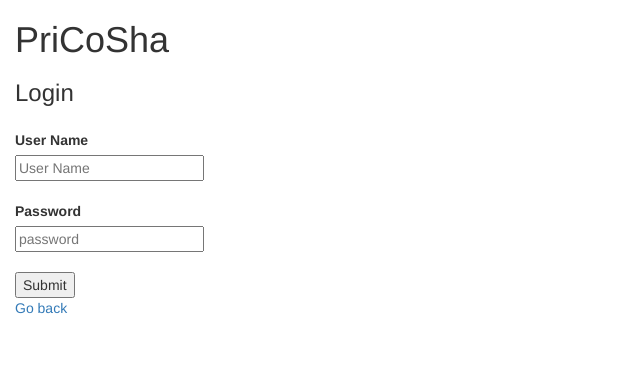
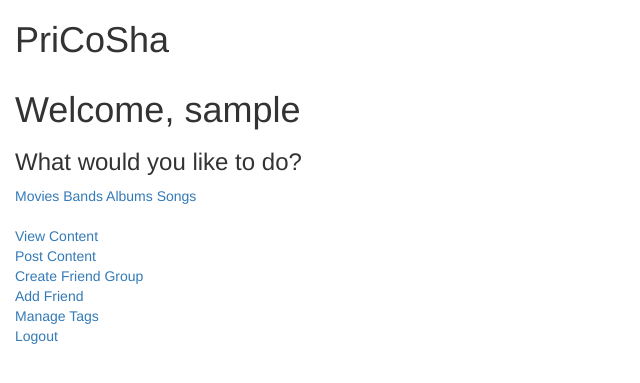
Before and after one commit to jakegold/databases_project, a Flask app: template templates/login.html in a window 1280 px wide. Shown: the top 383 px of the page, without its empty margins (0-640 px from the left). Run offline with Flask 2, Linux system fonts and the light colour scheme; the template is opened without the code that fills it: most values are stand-ins (such as "Sample title", 1, 10 or a date in 2020); some libraries are stand-ins or nearby versions.

Commit message:
adding new links for new features

```diff
--- a/templates/login.html
+++ b/templates/login.html
@@ -1,45 +1,42 @@
 <html>
-<head>
-	<link rel="stylesheet" type="text/css" href="/static/css/bootstrap-responsive.css">
-	<link rel="stylesheet" type="text/css" href="/static/css/bootstrap.min.css">
-</head>
+	<head>
+		<link rel="stylesheet" type="text/css" href="/static/css/bootstrap-responsive.css">
+    <link rel="stylesheet" type="text/css" href="/static/css/bootstrap.min.css">
+	</head>
 	<body>
 		<div class="container-fluid">
 			<div class="row">
 				<div class="col-lg-12">
 					<h1 class="display-1">PriCoSha</h1>
-					<h3>Login</h3>
 				</div>
 			</div>
-			<div class="row">
-				<div class"col-lg-12">
-					<form action="/loginAuth" method="POST">
-						<div class"col-3">
-	            <label for="inputName" class="col-lg-12 control-label">User Name</label>
-	            <div class="col-lg-4">
-	              <input type="text" name = "username" placeholder="User Name" required/></br></br>
-	            </div>
-						</div>
-						<div class"col-3">
-	            <label for="inputName" class="col-lg-12 control-label">Password</label>
-	            <div class="col-lg-4">
-	              <input type="password" name = "password" placeholder="password" required/></br></br>
-	           	</div>
-						</div>
+				<h1>Welcome, {{username}}</h1>
 
-						<div class="col-lg-12">
-	            <input type="submit" value="Submit"/>
-	          </div>
+				<h3>What would you like to do?</h3>
 
-						{% if error %}
-							<p class="error"><strong>Error:</strong> {{error}}</p>
-						{% endif %}
-					</form>
-					<div class="col-lg-2">
-						<a href="/">Go back</a>
-					</div>
+				<a href="/movies">Movies</a>
+				<a href="/bands">Bands</a>
+				<a href="/albums">Albums</a>
+				<a href="/songs">Songs</a>
+
+				<div class="row">
 				</div>
-			</div>
+
+			<br>
+			<a href="/user_content">View Content</a>
+			<br>
+			<a href="/post_user_content">Post Content</a>
+			<br>
+			<a href="/create/FriendGroup">Create Friend Group</a>
+			<br>
+			<a href="/addFriend">Add Friend</a>
+			<br>
+			<a href="/manage_tags">Manage Tags</a>
+			<br>
+			<a href="/logout">Logout</a>
+			{% if error %}
+			<h4>Error: {{error}} </h4>
+			{%endif%}
 		</div>
 	</body>
 
```
